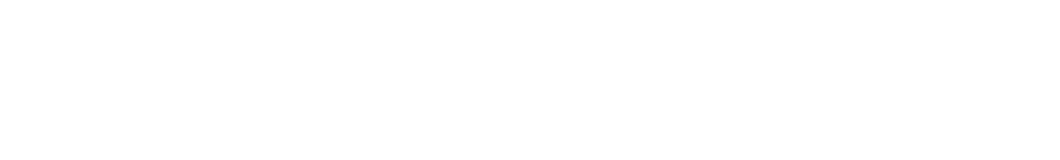
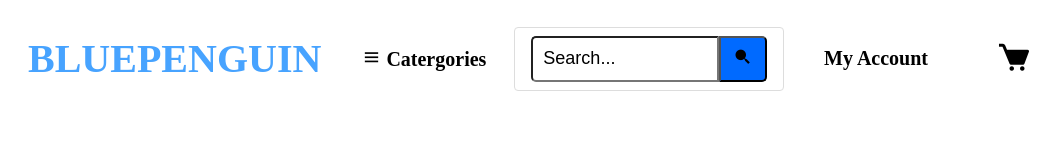
Before and after one commit to iDaManall/BluePenguin, a React (Vite) app in the folder frontend/: page /login in a window 1280 px wide. Shown: the top 160 px of the page, without its empty margins (100-1160 px from the left). Built offline with nearby package versions, Linux system fonts and the light colour scheme; no server answers.

Commit message:
<message>

```diff
--- a/frontend/src/pages/Auth/Login.css
+++ b/frontend/src/pages/Auth/Login.css
@@ -105,14 +105,10 @@
     margin-top: 25px;
   }
 
-  .submit-button:hover {
-    background-color: #2563eb;
+  .search-bar input::placeholder{
+    color:black;
   }
 
-  .submit-button:focus {
-    outline: none;
-    box-shadow: 0 0 0 3px rgba(59, 130, 246, 0.5);
-  }
   /*pablo*/
   .login-image {
       width: 400px; /* Adjust size as needed */
@@ -135,5 +131,73 @@
       color:white;
     }
     body{
-      background-color: white;
+      background-color: rgb(255, 255, 255);
     }
+
+    .nav-bar{
+      background-color: rgb(255, 255, 255);
+      display: flex;
+      justify-content: space-between;
+      align-items: center;
+      padding: 15px 120px;
+      position: fixed;
+    }
+    .nav-bar .bx{
+      border:none;
+      color: black;
+    }
+    .nav-bar .hover-action:hover{
+      color:rgb(150, 150, 150);
+    }
+    .catergory:hover{
+      color:rgb(150, 150, 150);
+    }
+    .logo a{
+      color: rgb(71, 163, 255);
+      font-size: 40px;
+      text-decoration: none;
+      font-weight: bold;
+
+
+
+    }
+    .search-bar{
+
+      display: flex;
+      justify-content: space-around;
+    }
+    .search-bar input{
+      color: rgb(120, 120, 120);
+      font-size: large;
+      width: 120%;
+      padding: 10px;
+      border-radius: 5px 0 0 5px;
+      font-weight: 20px;
+      outline: none;
+    }
+    .search-bar button{
+      font-size: large;
+      padding: 10px 13px;
+      border-radius: 0px 5px 5px 0;
+      background-color: rgb(0, 106, 255);
+      cursor:pointer;
+      outline:none;
+    }
+
+    ul{
+      list-style: none;
+      display:flex;
+    }
+    ul li{
+      margin-right: 20px;
+    }
+    ul li a {
+      font-size : 20px;
+      font-weight: bold;
+      color:rgb(0, 0, 0);
+      text-decoration: none;
+      padding: 0 8px 8px 0;
+    }
+    ul li a:hover{
+      color:rgb(150, 150, 150);
+    }
--- a/frontend/src/pages/Auth/Login.jsx
+++ b/frontend/src/pages/Auth/Login.jsx
@@ -31,6 +31,25 @@
   };
 
   return (
+    <div>
+      <nav class = "nav-bar">
+          <div class = "logo">
+            <a href="#">BLUEPENGUIN</a>
+          </div>
+          <ul>
+            <li> <a href = "#" ><i class='bx hover-action bx-menu' ></i> Catergories</a></li>
+          </ul>
+          <div class = 'search-bar'>
+            <input type ='text' placeholder= "Search..." id = "search-input"></input>
+            <button type = 'submit' class ="search-btn"><i class='bx bxs-search-alt-2' ></i></button>
+          </div>
+          <ul><li> <a href = "#" class = "Account-Login">My Account</a></li></ul>
+
+          <ul><li> <a href = '#' class = 'cart'><i class='bx  hover-action bxs-cart bx-md'></i></a></li></ul>
+
+      </nav>
+
+
     <div className="login-container">
       <div className="login-box">
         <h2>Login</h2>
@@ -76,6 +95,7 @@
 
       <img src="https://storage.googleapis.com/blue_penguin/default/Blue_Penguin_Pablo.png" alt="BluePenguin Pable" className="login-image" />
     </div>
+    </div>
   );
 };
 
--- a/frontend/src/pages/Auth/Register.jsx
+++ b/frontend/src/pages/Auth/Register.jsx
@@ -40,6 +40,24 @@
   };
 
   return (
+    <div>
+    <nav class = "nav-bar">
+    <div class = "logo">
+      <a href="#">BLUEPENGUIN</a>
+    </div>
+    <ul>
+      <li> <a href = "#" ><i class='bx hover-action bx-menu' ></i> Catergories</a></li>
+    </ul>
+    <div class = 'search-bar'>
+      <input type ='text' placeholder= "Search..." id = "search-input"></input>
+      <button type = 'submit' class ="search-btn"><i class='bx bxs-search-alt-2' ></i></button>
+    </div>
+    <ul><li> <a href = "#" class = "Account-Login">My Account</a></li></ul>
+
+    <ul><li> <a href = '#' class = 'cart'><i class='bx  hover-action bxs-cart bx-md'></i></a></li></ul>
+
+</nav>
+
     <div className="signup-container">
       <div className="signup-box">
         <h2>Sign Up</h2>
@@ -114,7 +132,7 @@
       </div>
       <img src="https://storage.googleapis.com/blue_penguin/default/Blue_Penguin_Pablo.png" alt="BluePenguin Pable" className="login-image" />
     </div>
-
+    </div>
   );
 };
 
```
Also changed, not shown: frontend/src/pages/Auth/Register.css (line endings or trailing spaces).
